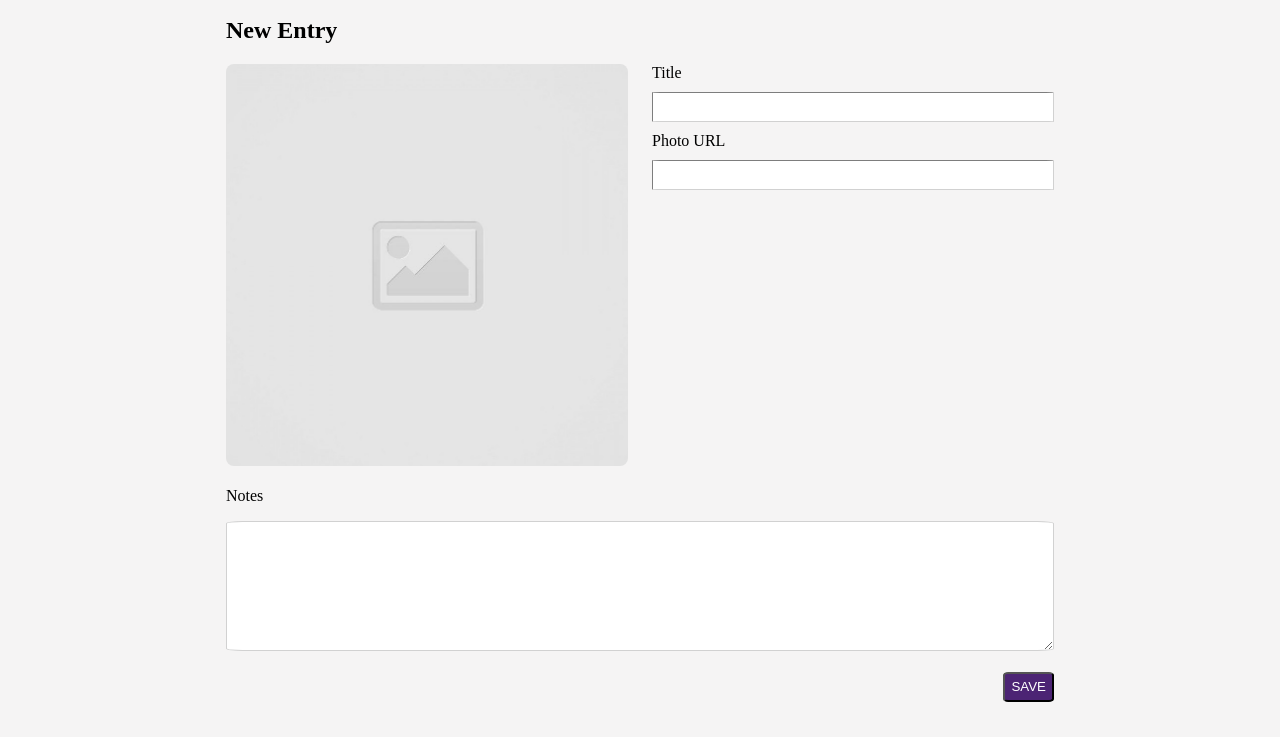
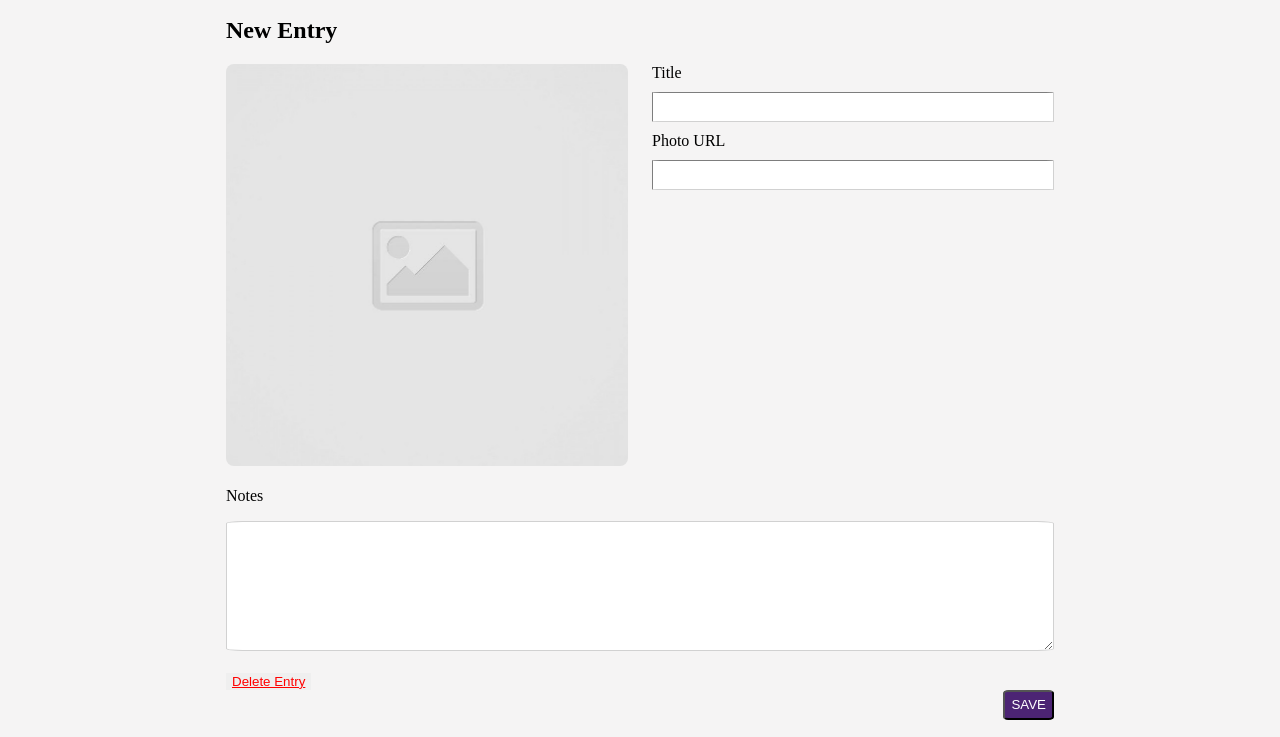
Before and after one commit to tran-christopher/code-journal, a website: page index.html in a window 1280 px wide. Shown: the part 83-820 px from the top of the page. Drawn offline with Linux system fonts and the light colour scheme.

Commit message:
Added/styled delete button #4

```diff
--- a/css/styles.css
+++ b/css/styles.css
@@ -103,3 +103,13 @@ img {
 .align-self-center {
   align-self: center;
 }
+
+.delete-button {
+  color: red;
+  border-width: 0;
+  text-decoration: underline;
+}
+
+.delete-button:hover {
+  cursor: pointer;
+}
--- a/index.html
+++ b/index.html
@@ -84,6 +84,9 @@
             </div>
           </div>
           <div class="row">
+            <div class="column-full">
+              <button type="button" class="delete-button">Delete Entry</button>
+            </div>
             <div class="column-full align-end bottom-margin">
               <button type="submit" class="purple-bg-white-text save-button">
                 SAVE
```
